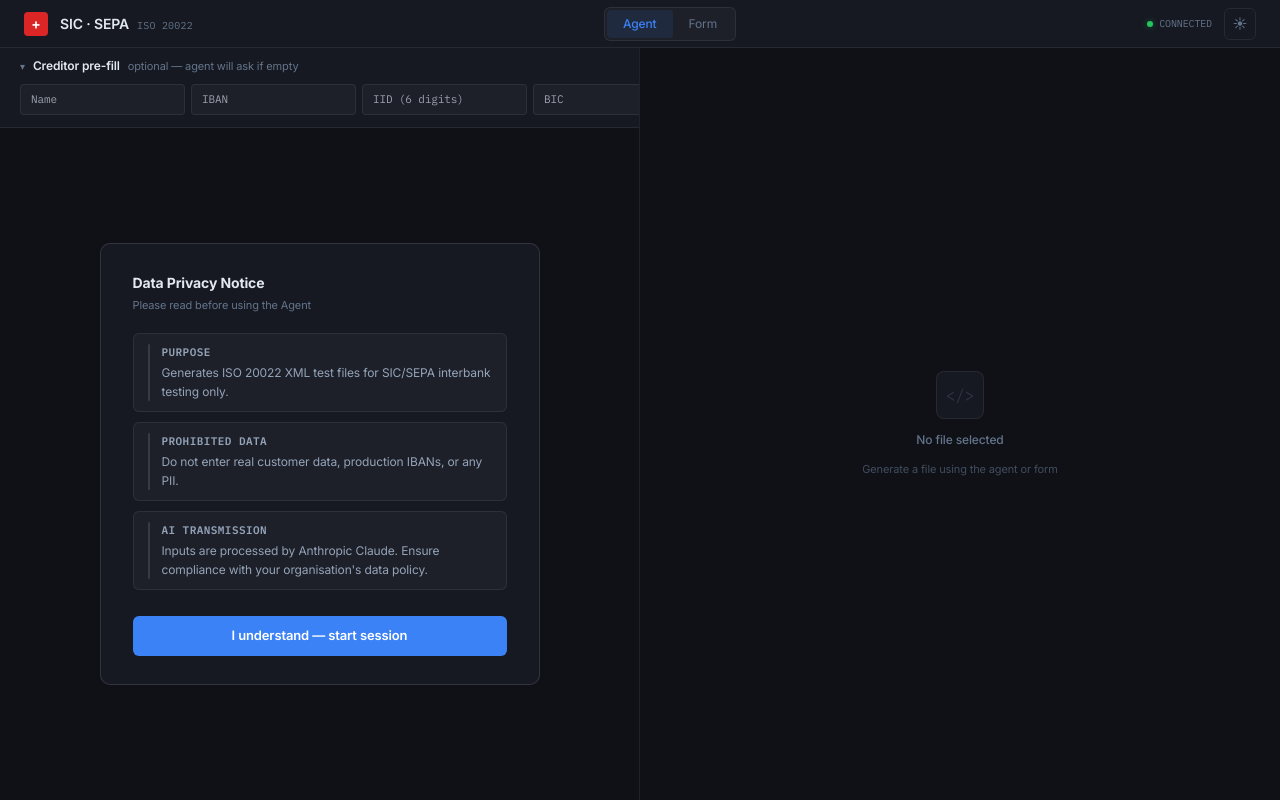
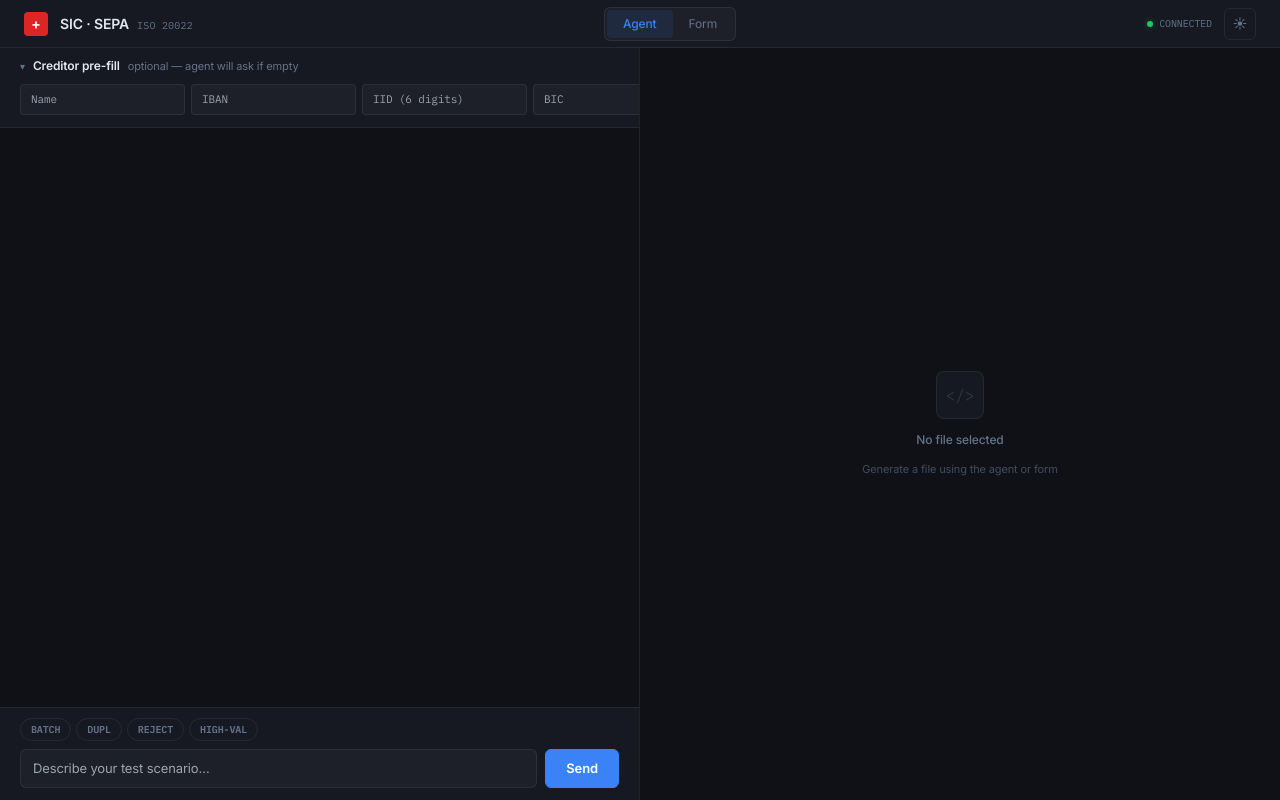
Before and after one commit to ggae2/Payment_Generator, a React (Vite) app in the folder frontend/: page / in a window 1280 px wide. Built offline with nearby package versions, Linux system fonts and the light colour scheme.

Commit message:
add privacy consent2

```diff
--- a/frontend/src/components/chat/AgentChat.jsx
+++ b/frontend/src/components/chat/AgentChat.jsx
@@ -15,11 +15,14 @@ const LOADING_STEPS = [
   'Building XML…',
 ]
 
-/* ── Inline consent card ── */
+/* ── Consent overlay (shown on first send attempt) ── */
 function ConsentCard({ onAccept }) {
   return (
     <div style={{
-      flex: 1, display: 'flex', alignItems: 'center', justifyContent: 'center',
+      position: 'absolute', inset: 0, zIndex: 20,
+      background: 'rgba(0,0,0,0.55)',
+      backdropFilter: 'blur(4px)',
+      display: 'flex', alignItems: 'center', justifyContent: 'center',
       padding: 32,
     }}>
       <div style={{
@@ -191,9 +194,11 @@ export default function AgentChat({ onFilesGenerated, onSelectFile }) {
   const [loadStep, setLoadStep]   = useState(0)
   const [ctxOpen, setCtxOpen]     = useState(true)
   const [consented, setConsented] = useState(false)
+  const [showConsent, setShowConsent] = useState(false)
   const [clientCtx, setCtx]       = useState({ creditor_name:'', creditor_iban:'', creditor_iid:'', creditor_bic:'' })
   const endRef    = useRef(null)
   const stepTimer = useRef(null)
+  const pendingRef = useRef(null)
 
   useEffect(() => { endRef.current?.scrollIntoView({ behavior: 'smooth' }) }, [messages, loading])
 
@@ -211,12 +216,12 @@ export default function AgentChat({ onFilesGenerated, onSelectFile }) {
   }, [loading])
 
   const clearSession = () => {
-    setMessages([]); setHistory([]); setConsented(false)
+    setMessages([]); setHistory([]); setConsented(false); setShowConsent(false)
+    pendingRef.current = null
   }
 
-  const send = async (text) => {
-    const msg = text || input.trim()
-    if (!msg || loading) return
+  /* Actual API call — bypasses consent check */
+  const executeSend = async (msg) => {
     setInput('')
     setMessages(prev => [...prev, { role: 'user', text: msg, ts: Date.now() }])
     setLoading(true)
@@ -243,8 +248,30 @@ export default function AgentChat({ onFilesGenerated, onSelectFile }) {
     setLoading(false)
   }
 
+  /* Gate: show consent on first attempt, then send */
+  const send = (text) => {
+    const msg = text || input.trim()
+    if (!msg || loading) return
+    if (!consented) {
+      pendingRef.current = msg
+      setShowConsent(true)
+      return
+    }
+    executeSend(msg)
+  }
+
+  const handleAccept = () => {
+    setConsented(true)
+    setShowConsent(false)
+    if (pendingRef.current) {
+      const msg = pendingRef.current
+      pendingRef.current = null
+      executeSend(msg)
+    }
+  }
+
   return (
-    <div style={{ display: 'flex', flexDirection: 'column', height: '100%', background: 'var(--bg-0)' }}>
+    <div style={{ display: 'flex', flexDirection: 'column', height: '100%', background: 'var(--bg-0)', position: 'relative' }}>
 
       {/* ── Context bar ── */}
       <div style={{ background: 'var(--bg-1)', borderBottom: '1px solid var(--border)' }}>
@@ -290,12 +317,8 @@ export default function AgentChat({ onFilesGenerated, onSelectFile }) {
         )}
       </div>
 
-      {/* ── Consent card OR chat ── */}
-      {!consented
-        ? <ConsentCard onAccept={() => setConsented(true)} />
-        : <>
-          {/* ── Messages ── */}
-          <div style={{ flex: 1, overflowY: 'auto', padding: '16px 20px' }}>
+      {/* ── Messages ── */}
+      <div style={{ flex: 1, overflowY: 'auto', padding: '16px 20px' }}>
 
             {messages.map((m, i) => (
               <div key={i} className="fade-in" style={{
@@ -407,8 +430,9 @@ export default function AgentChat({ onFilesGenerated, onSelectFile }) {
               }}>Send</button>
             </div>
           </div>
-        </>
-      }
+
+      {/* ── Consent overlay — appears on first send, not on page load ── */}
+      {showConsent && <ConsentCard onAccept={handleAccept} />}
     </div>
   )
 }
```
